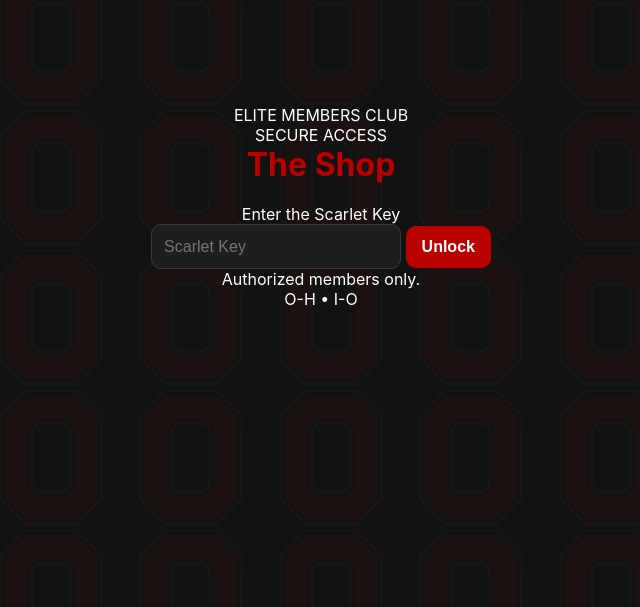
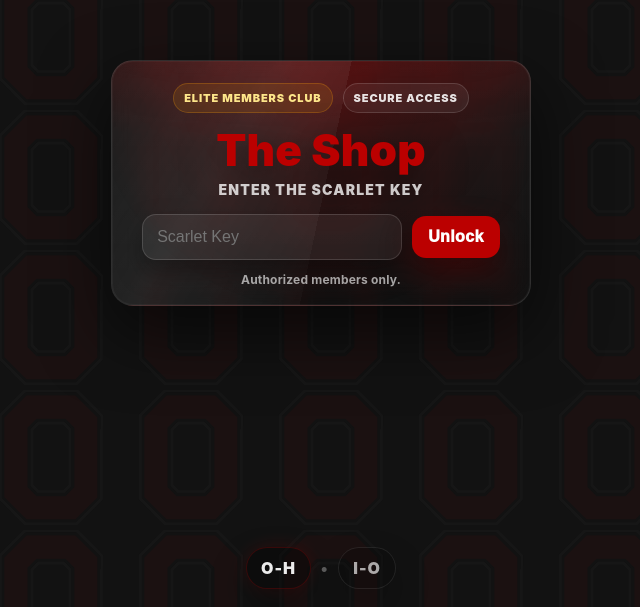
Before and after one commit to laynoshop/the-shop, a plain HTML site: page index.html in a window 1280 px wide. Shown: the part 193-800 px from the top of the page, without its empty margins (319-959 px from the left). Drawn offline with Linux system fonts and the light colour scheme.

Commit message:
Update style.css

```diff
--- a/style.css
+++ b/style.css
@@ -57,32 +57,246 @@ body::before {
 }
 /* ---------------------------------------- */
 
-/* ===== LOGIN SCREEN ===== */
-#login {
-  height: 100vh;
-  display: flex;
-  flex-direction: column;
-  justify-content: center;
-  align-items: center;
-  text-align: center;
-  padding: 20px;
+/* ===== LOGIN SCREEN (Elite Members Club) ===== */
+.loginScreen{
+  min-height: 100vh;
+  display:flex;
+  align-items:center;
+  justify-content:center;
+  padding: 22px 18px 70px; /* leaves room for O-H / I-O */
+  text-align:center;
+  position: relative;
 }
 
-#login h1 {
-  margin: 0 0 20px 0;
-  color: var(--scarlet);
+.loginCard{
+  width: min(420px, 92vw);
+  padding: 22px 18px 18px;
+  border-radius: 22px;
+  border: 1px solid rgba(255,255,255,0.12);
+  background:
+    radial-gradient(800px 260px at 50% -70px, rgba(187,0,0,0.32), transparent 60%),
+    linear-gradient(180deg, rgba(255,255,255,0.06), rgba(255,255,255,0.02)),
+    rgba(0,0,0,0.28);
+  box-shadow:
+    0 26px 70px rgba(0,0,0,0.60),
+    0 0 0 1px rgba(255,255,255,0.04) inset;
+  backdrop-filter: blur(10px);
+  -webkit-backdrop-filter: blur(10px);
+  position: relative;
+  overflow: hidden;
 }
 
-#login input {
-  width: 250px;
-  font-size: 16px; /* prevents iOS zoom */
+/* subtle scarlet pulse glow behind the card */
+.loginCard::before{
+  content:"";
+  position:absolute;
+  inset:-80px;
+  background: radial-gradient(circle at 50% 25%, rgba(187,0,0,0.35), transparent 55%);
+  opacity: 0.65;
+  animation: loginGlow 2.8s ease-in-out infinite;
+  pointer-events:none;
+}
+
+/* light sweep across card */
+.loginCard::after{
+  content:"";
+  position:absolute;
+  top:-40%;
+  left:-60%;
+  width: 55%;
+  height: 180%;
+  background: linear-gradient(110deg, transparent, rgba(255,255,255,0.14), transparent);
+  transform: rotate(12deg);
+  opacity: 0.0;
+  animation: loginSweep 4.2s ease-in-out infinite;
+  pointer-events:none;
+}
+
+@keyframes loginGlow{
+  0%,100%{ transform: scale(1); opacity: 0.55; }
+  50%{ transform: scale(1.05); opacity: 0.78; }
+}
+
+@keyframes loginSweep{
+  0%{ transform: translateX(0) rotate(12deg); opacity: 0; }
+  18%{ opacity: 0.55; }
+  40%{ transform: translateX(220%) rotate(12deg); opacity: 0; }
+  100%{ transform: translateX(220%) rotate(12deg); opacity: 0; }
+}
+
+.loginBadgeRow{
+  display:flex;
+  align-items:center;
+  justify-content:center;
+  gap:10px;
+  margin-bottom: 10px;
+  position: relative;
+  z-index: 1;
+}
+
+.eliteChip, .secureChip{
+  font-size: 11px;
+  font-weight: 1000;
+  letter-spacing: 0.9px;
+  padding: 7px 10px;
+  border-radius: 999px;
+  border: 1px solid rgba(255,255,255,0.14);
+  background: rgba(255,255,255,0.06);
+  color: rgba(255,255,255,0.88);
+}
+
+.eliteChip{
+  border-color: rgba(245,158,11,0.25);
+  background: rgba(245,158,11,0.12);
+  color: #fde68a;
+}
+
+.loginTitle{
+  margin: 6px 0 4px;
+  font-size: 44px;
+  font-weight: 1000;
+  letter-spacing: 0.2px;
+  color: var(--scarlet);
+  text-shadow: 0 14px 40px rgba(0,0,0,0.55);
+  position: relative;
+  z-index: 1;
+}
+
+.loginSubtitle{
+  font-size: 14px;
+  font-weight: 900;
+  letter-spacing: 1.2px;
+  text-transform: uppercase;
+  color: rgba(255,255,255,0.78);
+  margin-bottom: 16px;
+  position: relative;
+  z-index: 1;
+}
+
+.loginForm{
+  display:flex;
+  gap: 10px;
+  align-items:center;
+  justify-content:center;
+  margin-top: 4px;
+  position: relative;
+  z-index: 1;
+}
+
+.loginInput{
+  width: 100%;
+  max-width: 260px;
+  font-size: 16px; /* iOS zoom prevention */
   line-height: 1.2;
-  padding: 12px;
-  border-radius: 10px;
-  border: 1px solid var(--line);
-  background: var(--panel);
+  padding: 12px 14px;
+  border-radius: 14px;
+  border: 1px solid rgba(255,255,255,0.14);
+  background: rgba(255,255,255,0.06);
   color: var(--text);
   outline: none;
+  box-shadow: 0 12px 26px rgba(0,0,0,0.35);
+  transition: border-color .18s ease, box-shadow .18s ease, transform .18s ease;
+}
+
+.loginInput:focus{
+  border-color: rgba(187,0,0,0.55);
+  box-shadow:
+    0 14px 30px rgba(0,0,0,0.40),
+    0 0 0 3px rgba(187,0,0,0.18);
+  transform: translateY(-1px);
+}
+
+.loginBtn{
+  padding: 12px 16px;
+  border-radius: 14px;
+  font-weight: 1000;
+  letter-spacing: 0.4px;
+  background: var(--scarlet);
+  color: #fff;
+  border: 0;
+  box-shadow: 0 16px 36px rgba(187,0,0,0.24), 0 14px 26px rgba(0,0,0,0.40);
+  transition: transform .14s ease, filter .14s ease;
+}
+
+.loginBtn:active{
+  transform: translateY(1px) scale(0.99);
+  filter: brightness(1.08);
+}
+
+.loginHint{
+  margin-top: 12px;
+  font-size: 12px;
+  font-weight: 700;
+  letter-spacing: 0.2px;
+  color: rgba(255,255,255,0.62);
+  position: relative;
+  z-index: 1;
+}
+
+/* O-H / I-O bar */
+.chantBar{
+  position: fixed;
+  left: 0;
+  right: 0;
+  bottom: 18px; /* above iOS home bar */
+  display:flex;
+  align-items:center;
+  justify-content:center;
+  gap: 10px;
+  font-weight: 1000;
+  letter-spacing: 1px;
+  text-transform: uppercase;
+  z-index: 5;
+  pointer-events:none;
+  opacity: 0.92;
+}
+
+.chantOH, .chantIO{
+  padding: 10px 14px;
+  border-radius: 999px;
+  border: 1px solid rgba(255,255,255,0.14);
+  background: rgba(0,0,0,0.35);
+  backdrop-filter: blur(10px);
+  -webkit-backdrop-filter: blur(10px);
+  box-shadow: 0 18px 40px rgba(0,0,0,0.45);
+}
+
+.chantOH{
+  border-color: rgba(187,0,0,0.28);
+  box-shadow: 0 18px 40px rgba(0,0,0,0.45), 0 0 22px rgba(187,0,0,0.18);
+}
+
+.chantIO{
+  border-color: rgba(255,255,255,0.14);
+  opacity: 0.70;
+}
+
+.chantDot{
+  opacity: 0.35;
+}
+
+/* Success transition (premium “unlock”) */
+.loginUnlocking .loginCard{
+  animation: unlockPop 320ms ease-out forwards;
+}
+@keyframes unlockPop{
+  0%{ transform: scale(1); filter: brightness(1); }
+  55%{ transform: scale(1.03); filter: brightness(1.08); }
+  100%{ transform: scale(0.98); filter: brightness(1.02); }
+}
+
+.loginFadeOut{
+  animation: loginFadeOut 420ms ease-in forwards;
+}
+@keyframes loginFadeOut{
+  to{ opacity: 0; transform: translateY(8px) scale(0.985); }
+}
+
+/* quick I-O flash when unlocking */
+.chantFlashIO .chantIO{
+  opacity: 1;
+  border-color: rgba(187,0,0,0.35);
+  box-shadow: 0 18px 40px rgba(0,0,0,0.45), 0 0 22px rgba(187,0,0,0.22);
 }
 
 button {
```
